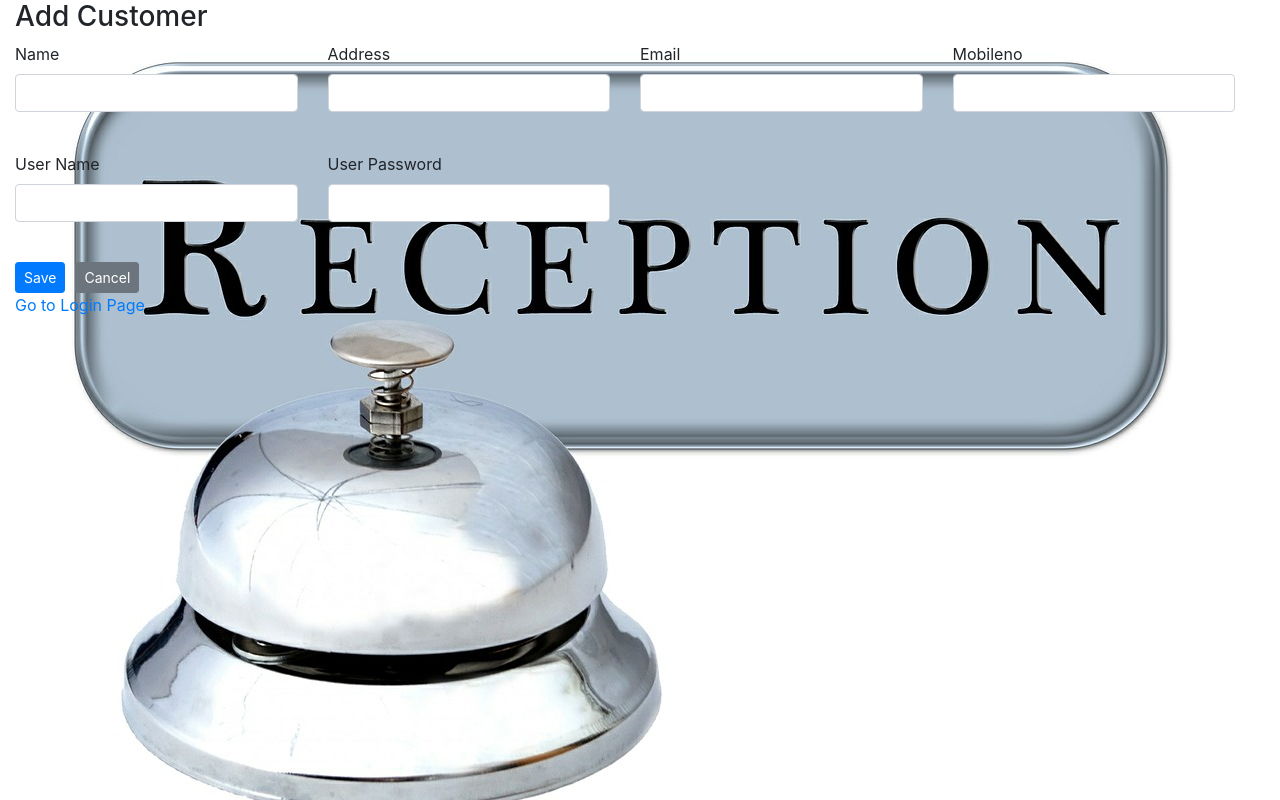
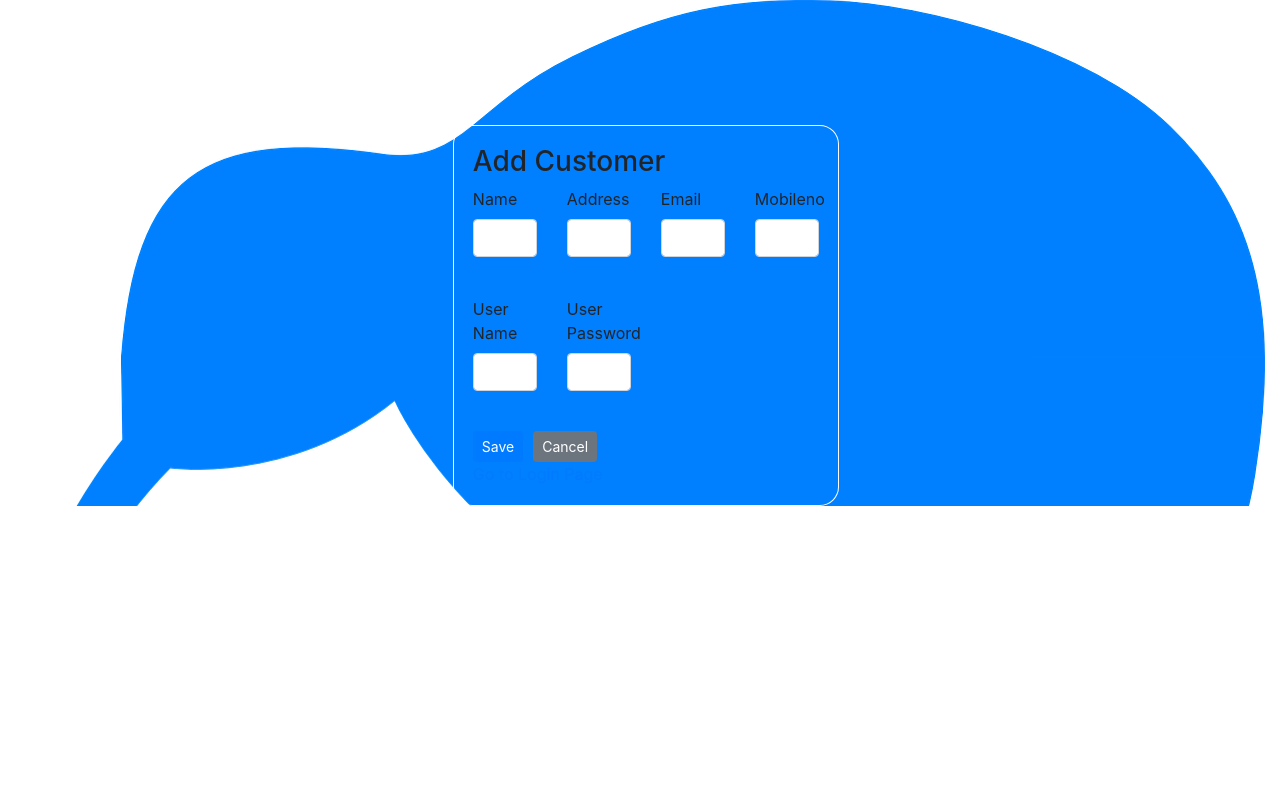
Before and after one commit to jitsaj28/COMP606A2, a PHP site: page /AddCustomer.php in a window 1280 px wide. Run offline with PHP 8.4, Linux system fonts and the light colour scheme.

Commit message:
changing the image

```diff
--- a/AddCustomer.php
+++ b/AddCustomer.php
@@ -1,7 +1,7 @@
 <?php
 
 require_once 'header.php';
-?><div class="row container-fluid" style="background-image:url('Images/12.jpg'); height:100vh;">
+?>
 
 
 
@@ -63,7 +63,9 @@ require_once 'header.php';
         <?php
 
         ?>
-        <div class="container-fluid">
+        <div class="row container-fluid" style="background-image:url('Images/13.png'); height:100%;">
+            <div class = "col-md-4" style="margin-left:35%;margin-top:10%;">
+                <div class="container-fluid" style="border:1px solid white;padding:5%;border-radius:5%;">
 
 		<h3>Add Customer</h3>
 
```
